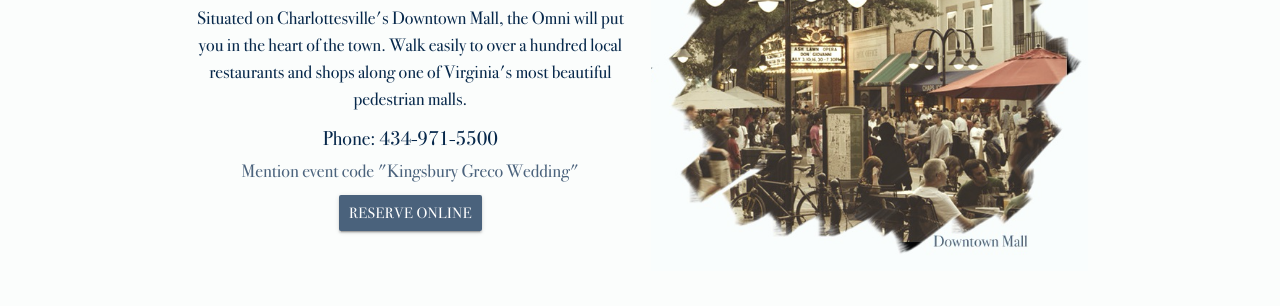
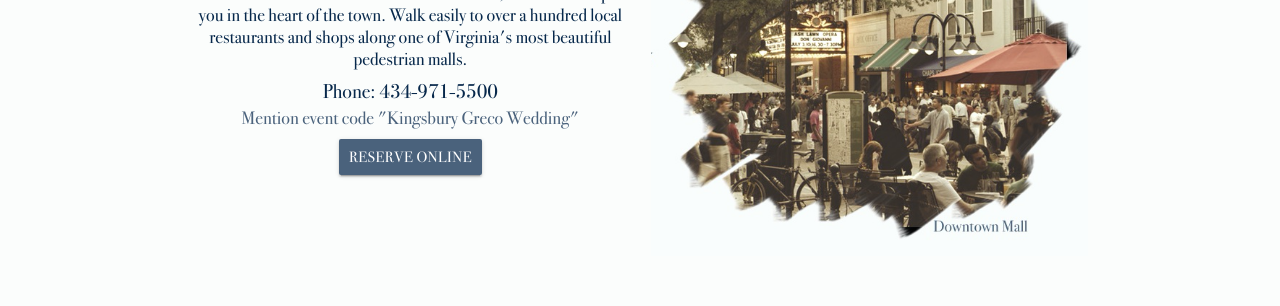
Before and after one commit to swoloszynski/greco-wedding, a website: page accommodations.html in a window 1280 px wide. Shown: the part 248-554 px from the top of the page. Drawn offline with nearby package versions, Linux system fonts and the light colour scheme.

Commit message:
Adjust line spacing in accomm text

```diff
--- a/css/style.css
+++ b/css/style.css
@@ -254,8 +254,9 @@ td {
 
 /* Accommodations */
 .accomm-text {
-    font-size: 18px;
-    margin-top: 5px;
+  font-size: 18px;
+  line-height: 22px;
+  margin-top: 5px;
   margin-bottom: 10px;
 }
 
@@ -264,14 +265,13 @@ td {
   font-size: 22px;
   margin-top: 5px;
   margin-bottom: 10px;
-  /*display: inline;*/
 }
 
 .accomm-subheader-text {
   font-size: 20px;
+  line-height: 22px;
   margin-top: 5px;
   margin-bottom: 5px;
-  /*display: inline;*/
 }
 
 .custom-bold {
```
